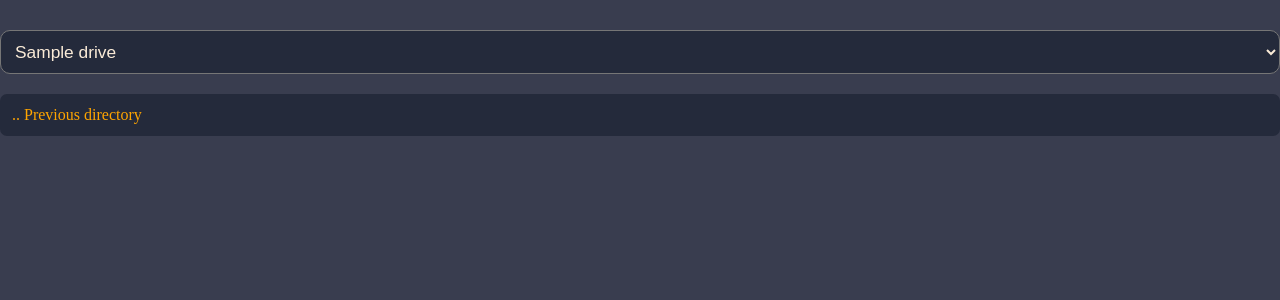
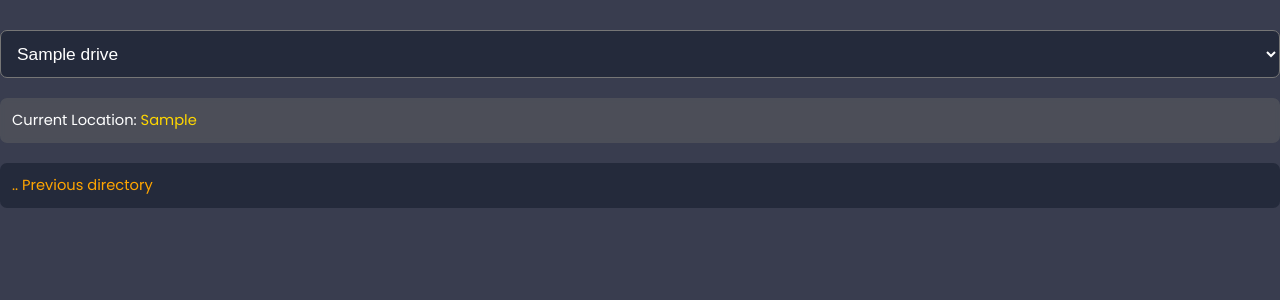
Before and after one commit to MR-MKZ/FileShareApp, a Flask app: template templates/main_page.html in a window 1280 px wide. Shown: the top 300 px of the page. Run offline with Flask 3, Linux system fonts and the light colour scheme; the template is opened without the code that fills it: most values are stand-ins (such as "Sample title", 1, 10 or a date in 2020).

Commit message:
Current location bar added Font changed to Poppins

```diff
--- a/app.py
+++ b/app.py
@@ -35,7 +35,7 @@ def main_page():
     else:
         dir_contents.insert(0, False)
 
-    return render_template("main_page.html", dir_contents=dir_contents, drives=get_drives(), current_drive=os.getcwd().split("\\")[0] + "\\")
+    return render_template("main_page.html", dir_contents=dir_contents, drives=get_drives(), current_drive=os.getcwd().split("\\")[0] + "\\", current_path=os.getcwd())
 
 
 @app.route("/download/<path:filepath>")
--- a/static/css/main.css
+++ b/static/css/main.css
@@ -3,9 +3,19 @@
     margin: 0;
 }
 
+@font-face {
+  font-family: 'Poppins';
+  src: url('../fonts/Poppins/Poppins-Regular.ttf') format('truetype'),
+       url('../fonts/Poppins/Poppins-Bold.ttf') format('truetype');
+  font-weight: normal;
+  font-style: normal;
+}
+
 body {
     background: #393d4f;
     color: white;
+    font-family: Poppins, serif;
+    font-size: 11pt;
 }
 
 .wrapper {
@@ -44,8 +54,22 @@ body {
     width: 100%;
     font-size: 13pt;
     background: #242a3b;
-    color: antiquewhite;
+    color: white;
     margin-bottom: 20px;
-    border-radius: 10px;
-    padding: 10px;
+    border-radius: 7px;
+    padding: 12px;
 }
+
+.pathContainer {
+    background: #56585fa6;
+    margin-bottom: 20px;
+    border-radius: 7px;
+    padding: 12px;
+    position: sticky;
+    top: 20px;
+    backdrop-filter: blur(3px);
+}
+
+.pathContainer span {
+    color: gold;
+}
--- a/templates/main_page.html
+++ b/templates/main_page.html
@@ -18,6 +18,9 @@
             {% endfor %}
         </select>
     </div>
+    <div class="pathContainer">
+        <p>Current Location: <span>{{ current_path }}</span></p>
+    </div>
     <div class="listContainer">
         {% if dir_contents[0] %}
             <a class="listItem" href="/prev_dir">.. Previous directory</a>
```
Also changed, not shown: static/fonts/Poppins/Poppins-Bold.ttf (added), static/fonts/Poppins/Poppins-Regular.ttf (added).
